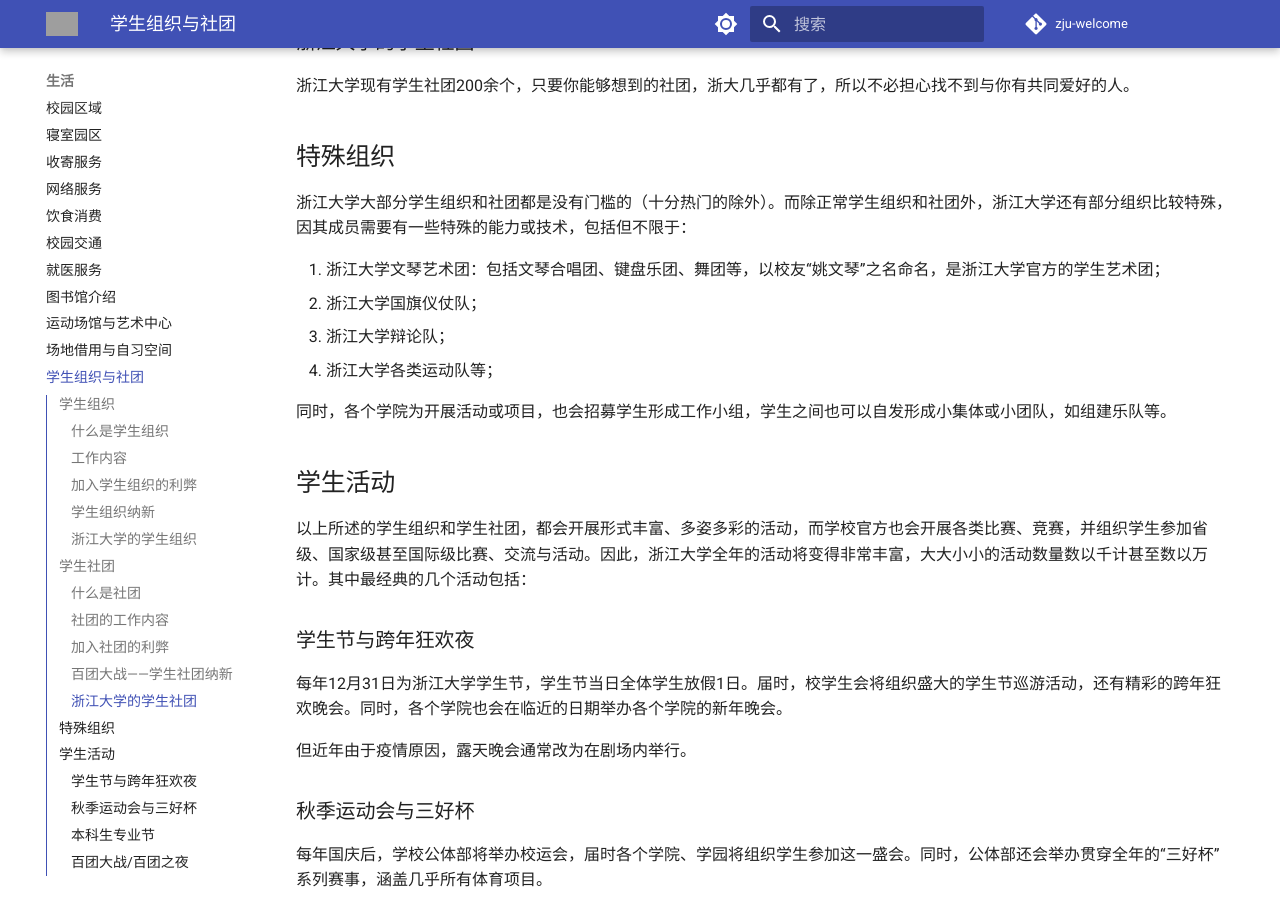
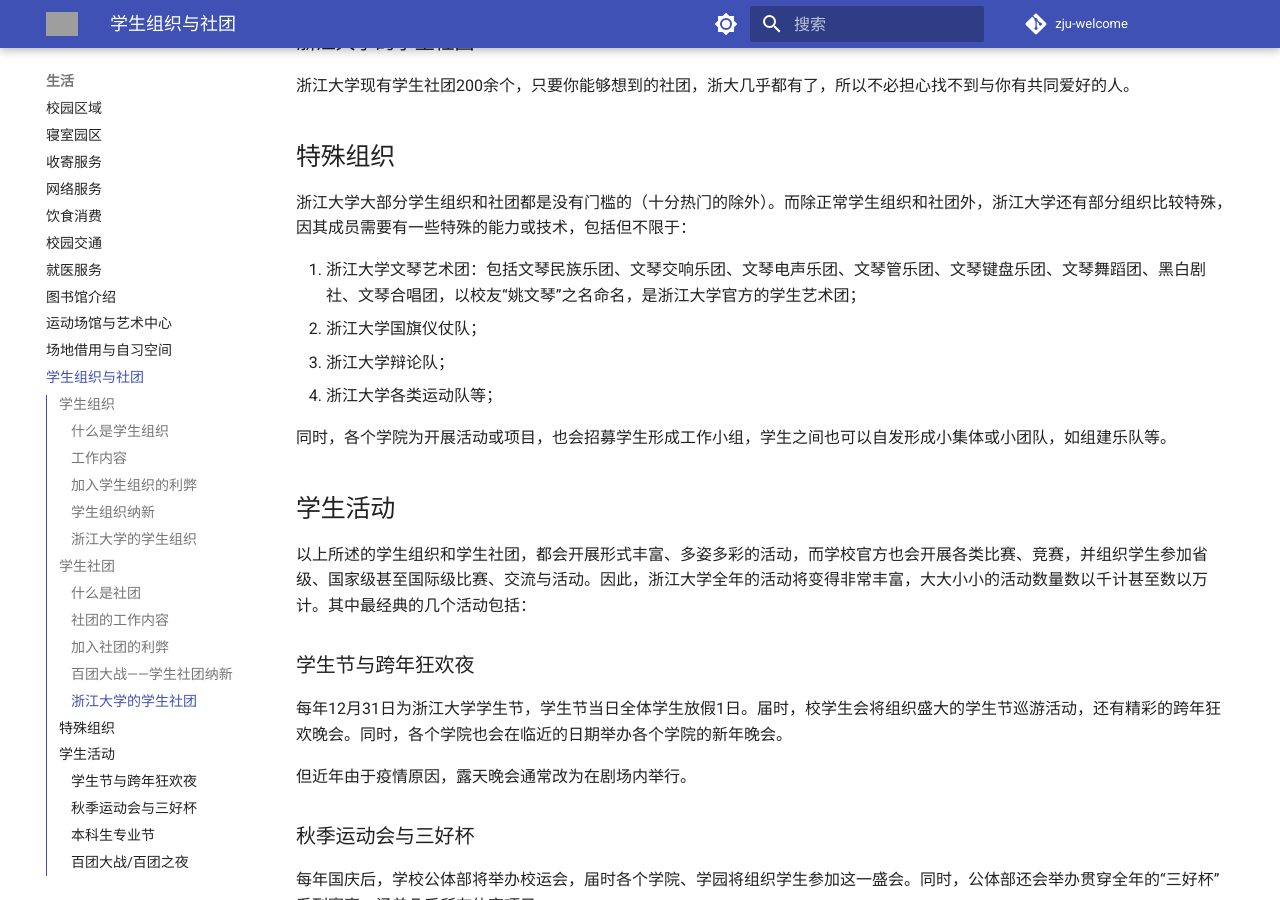
Before and after one commit to mini-full/zju-welcome, an MkDocs documentation site: the page built from docs/life/extracurricular.md, in a window 1280 px wide and 900 px high, scrolled down 2001 px. Built offline with MkDocs 1.6.1 and Material for MkDocs 9.7.7, drawn with Linux system fonts in a browser that asks for light colours; plug-ins that fetch from the network failed and are left out; comment, search, counter and statistics services are not loaded; grey boxes are pictures that could not be loaded.

Commit message:
更新文琴艺术团信息

```diff
--- a/docs/life/extracurricular.md
+++ b/docs/life/extracurricular.md
@@ -66,7 +66,7 @@
 
 浙江大学大部分学生组织和社团都是没有门槛的（十分热门的除外）。而除正常学生组织和社团外，浙江大学还有部分组织比较特殊，因其成员需要有一些特殊的能力或技术，包括但不限于：
 
-1. 浙江大学文琴艺术团：包括文琴合唱团、键盘乐团、舞团等，以校友“姚文琴”之名命名，是浙江大学官方的学生艺术团；
+1. 浙江大学文琴艺术团：包括文琴民族乐团、文琴交响乐团、文琴电声乐团、文琴管乐团、文琴键盘乐团、文琴舞蹈团、黑白剧社、文琴合唱团，以校友“姚文琴”之名命名，是浙江大学官方的学生艺术团；
 2. 浙江大学国旗仪仗队；
 3. 浙江大学辩论队；
 4. 浙江大学各类运动队等；
```
